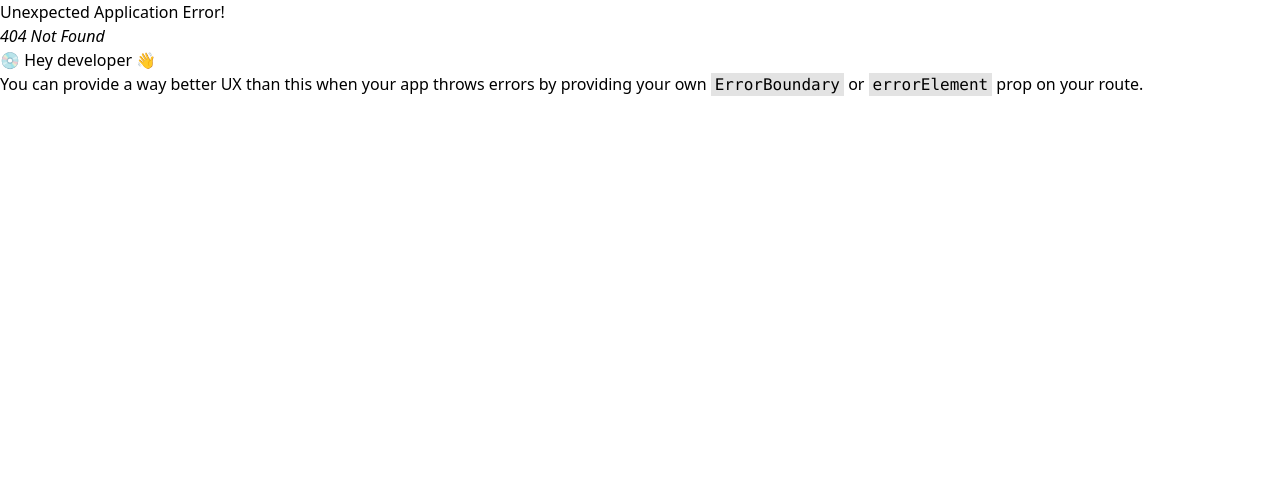
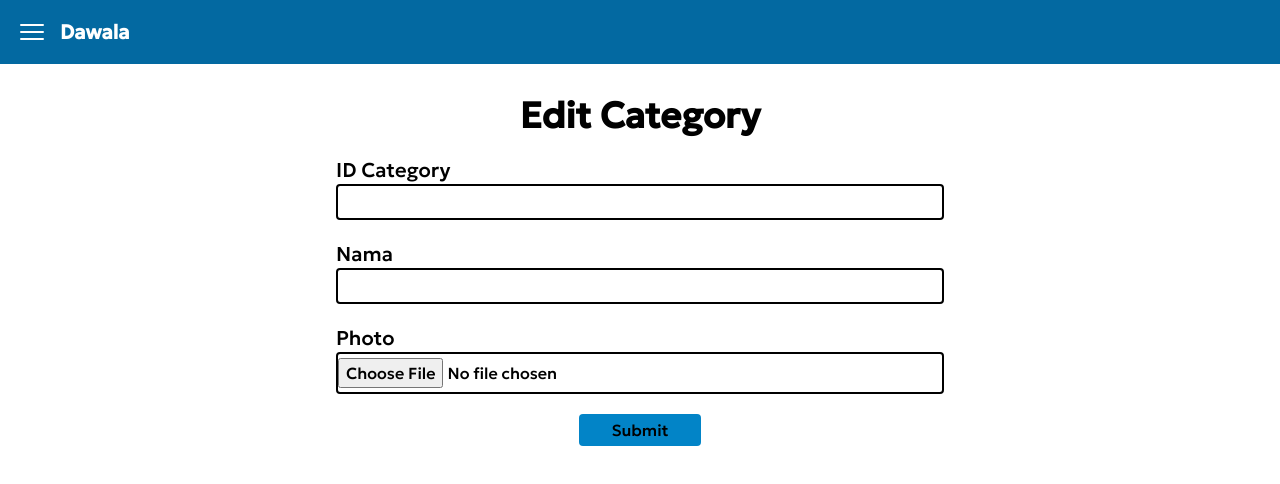
Before and after one commit to wirawanmahardika/shop-admin, a React (Vite) app: page /category/edit in a window 1280 px wide. Before the commit this address had no page. Shown: the top 484 px of the page. Built offline with nearby package versions, Linux system fonts and the light colour scheme; a web font is replaced by a local one.

Commit message:
feat: menambah page edit category

```diff
--- a/public/css/style.css
+++ b/public/css/style.css
@@ -808,6 +808,14 @@ select {
   height: 100vh;
 }
 
+.h-16 {
+  height: 4rem;
+}
+
+.h-20 {
+  height: 5rem;
+}
+
 .min-h-screen {
   min-height: 100vh;
 }
@@ -874,6 +882,10 @@ select {
   flex-direction: column;
 }
 
+.items-start {
+  align-items: flex-start;
+}
+
 .items-center {
   align-items: center;
 }
@@ -909,6 +921,10 @@ select {
 
 .gap-y-8 {
   row-gap: 2rem;
+}
+
+.gap-y-1 {
+  row-gap: 0.25rem;
 }
 
 .space-y-5 > :not([hidden]) ~ :not([hidden]) {
@@ -1018,6 +1034,10 @@ select {
   padding: 1.25rem;
 }
 
+.p-8 {
+  padding: 2rem;
+}
+
 .px-2 {
   padding-left: 0.5rem;
   padding-right: 0.5rem;
@@ -1036,6 +1056,11 @@ select {
 .py-1 {
   padding-top: 0.25rem;
   padding-bottom: 0.25rem;
+}
+
+.px-8 {
+  padding-left: 2rem;
+  padding-right: 2rem;
 }
 
 .text-center {
--- a/src/App.tsx
+++ b/src/App.tsx
@@ -9,6 +9,7 @@ import Home from "./pages/Home";
 import LihatCategory from "./pages/category/Lihat";
 import TambahCategory from "./pages/category/Tambah";
 import ContainerCategory from "./pages/category/Container";
+import EditCategory from "./pages/category/Edit";
 
 const router = createBrowserRouter(
   createRoutesFromElements(
@@ -17,6 +18,7 @@ const router = createBrowserRouter(
       <Route path="category" element={<ContainerCategory />}>
         <Route index element={<LihatCategory />} />
         <Route path="tambah" element={<TambahCategory />} />
+        <Route path="edit" element={<EditCategory />} />
       </Route>
     </Route>
   )
--- a/src/components/Navbar.tsx
+++ b/src/components/Navbar.tsx
@@ -19,9 +19,10 @@ export default function Navbar() {
         Home
       </Link>
 
-      <NavigationGroup height="h-14" name="Category">
+      <NavigationGroup height="h-20" name="Category">
         <Link to={"/category"}>Lihat</Link>
         <Link to={"/category/tambah"}>Tambah</Link>
+        <Link to={"/category/edit"}>Edit</Link>
       </NavigationGroup>
     </nav>
   );
--- /dev/null
+++ b/src/pages/category/Edit.tsx
@@ -0,0 +1,39 @@
+import { Form } from "react-router-dom";
+
+export default function EditCategory() {
+  return (
+    <div className="p-8 w-full flex flex-col gap-y-5 items-center">
+      <span className="font-bold text-4xl ">Edit Category</span>
+      <Form className="w-1/2 flex flex-col items-center gap-y-5">
+        <div className="flex flex-col w-full ">
+          <label htmlFor="id_category" className="text-xl">
+            ID Category
+          </label>
+          <input
+            type="text"
+            className="w-full outline-none border-2 border-black rounded py-1"
+          />
+        </div>
+        <div className="flex flex-col w-full ">
+          <label htmlFor="id_category" className="text-xl">
+            Nama
+          </label>
+          <input
+            type="text"
+            className="w-full outline-none border-2 border-black rounded py-1"
+          />
+        </div>
+        <div className="flex flex-col w-full ">
+          <label htmlFor="id_category" className="text-xl">
+            Photo
+          </label>
+          <input
+            type="file"
+            className="w-full outline-none border-2 border-black rounded py-1"
+          />
+        </div>
+        <button className="px-8 py-1 rounded bg-sky-600">Submit</button>
+      </Form>
+    </div>
+  );
+}
```
